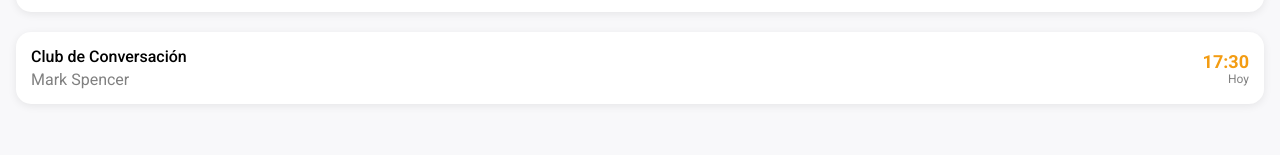
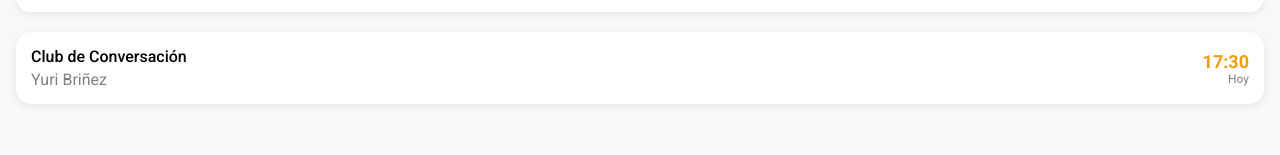
Before and after one commit to yury199/App-AMY-Lingual, a React (Vite) app: page /aprender in a window 1280 px wide. Shown: the part 568-723 px from the top of the page. Built offline with nearby package versions, Linux system fonts and the light colour scheme.

Commit message:
Andrea hizo un cambio importante

```diff
--- a/src/pages/Aprender.tsx
+++ b/src/pages/Aprender.tsx
@@ -90,7 +90,7 @@ const Aprender: React.FC = () => {
           <div className="clase">
             <div>
               <h3>Club de Conversación</h3>
-              <p> Mark Spencer</p>
+              <p> Yuri Briñez</p>
             </div>
 
             <div className="hora">
```
